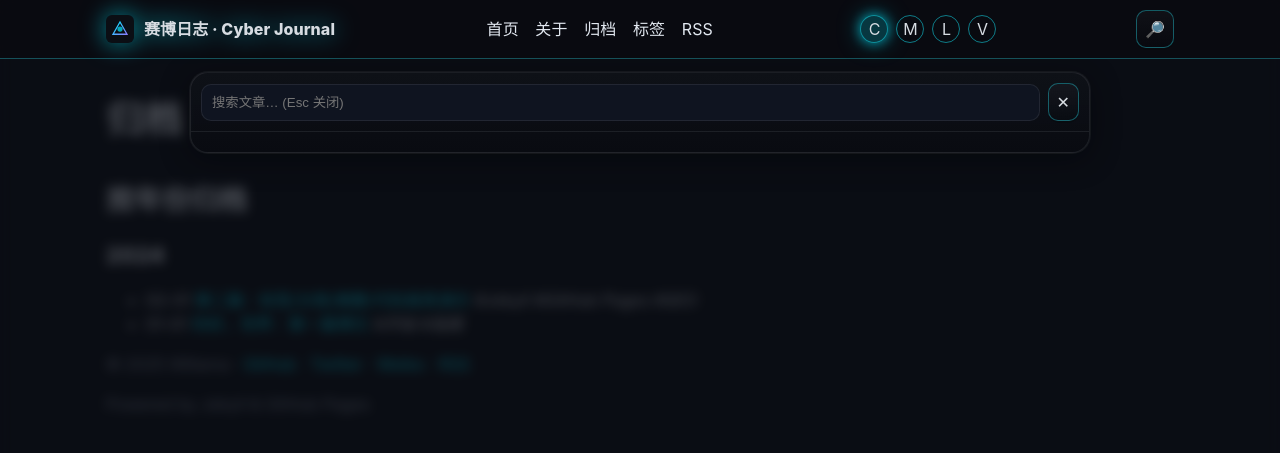
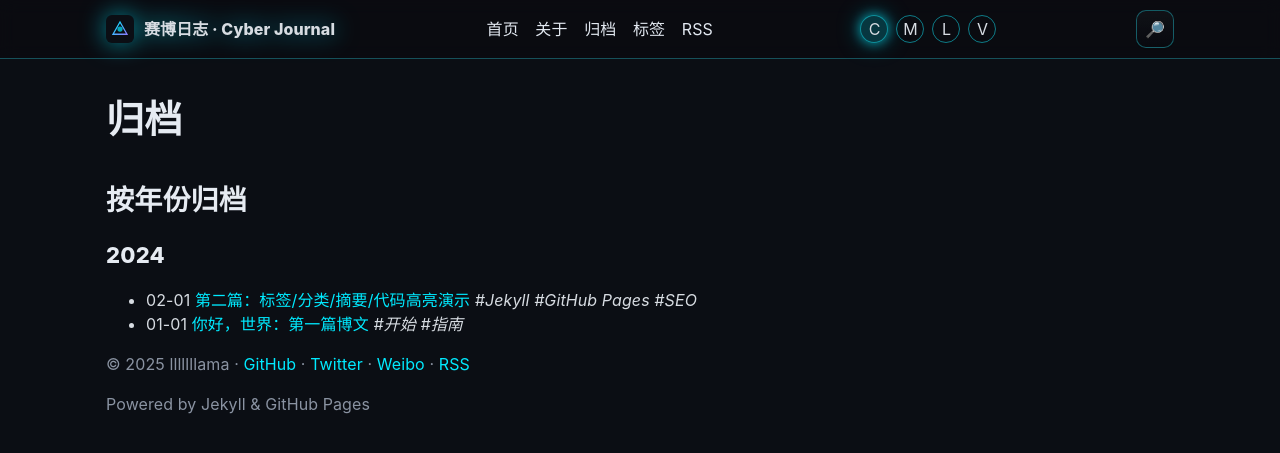
Before and after one commit to lllllllama/blog_web, a Jekyll site: the page built from pages/archives.md, in a window 1280 px wide. Shown: the top 453 px of the page. Built offline with Jekyll 4.4.1, drawn with Linux system fonts in a browser that asks for light colours.

Commit message:
fix(search): respect [hidden] on overlay

```diff
--- a/_sass/components/_search.scss
+++ b/_sass/components/_search.scss
@@ -1,4 +1,5 @@
 .search-layer{position:fixed;inset:0;background:rgba(11,14,20,.7);backdrop-filter:blur(6px);display:grid;place-items:start center;padding-top:8vh}
+.search-layer[hidden]{display:none !important}
 .search-panel{width:min(900px,92vw);border:1px solid var(--border);border-radius:$radius-lg;background:linear-gradient(180deg, rgba(255,255,255,.02), rgba(0,0,0,.1));box-shadow:var(--shadow)}
 .search-head{display:flex;align-items:center;gap:8px;padding:10px;border-bottom:1px solid var(--border)}
 .search-head input{flex:1;background:#0f1420;border:1px solid var(--border);border-radius:$radius-sm;color:var(--text);padding:10px}
```
